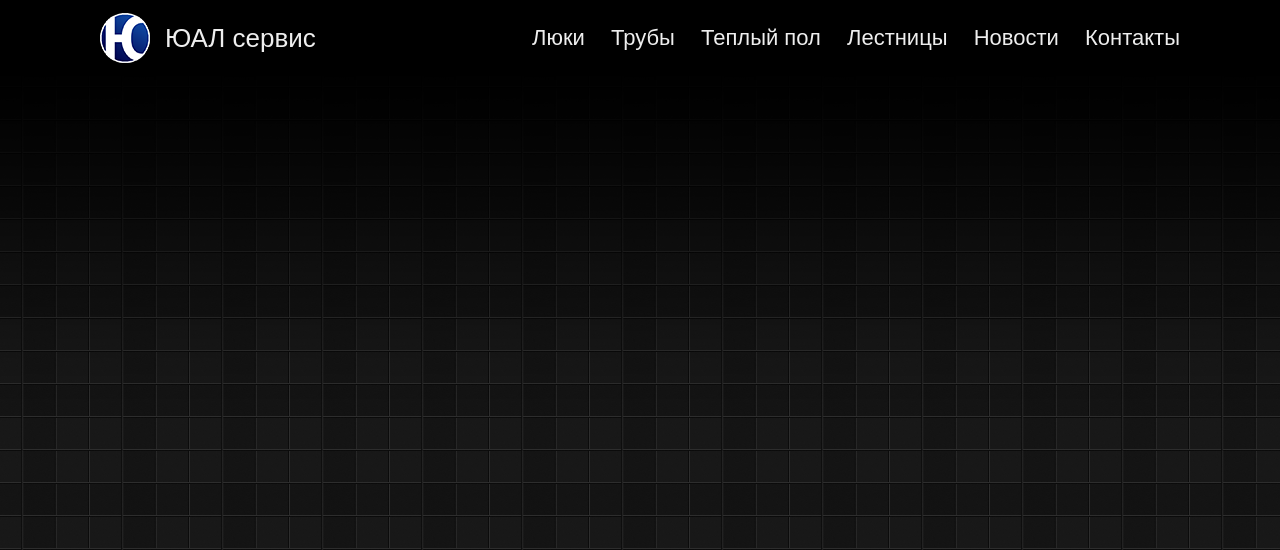
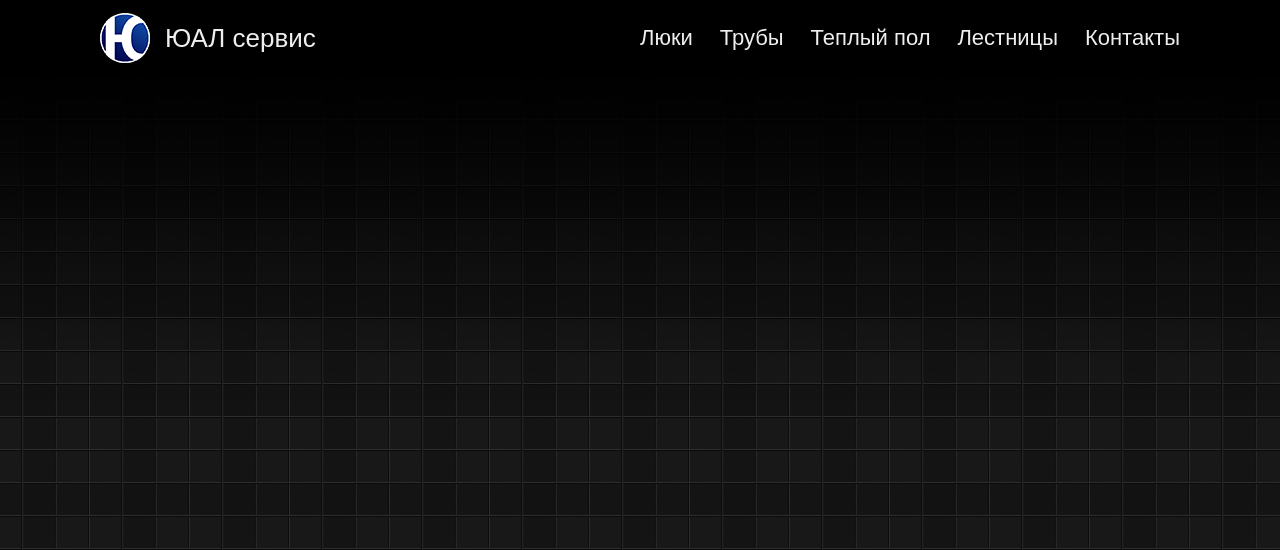
Before and after one commit to yualservice/yualservice.github.io, a Jekyll site: the page built from index.html, in a window 1280 px wide. Shown: the top 550 px of the page. Built offline with Jekyll 4.4.1, drawn with Linux system fonts in a browser that asks for light colours; grey boxes are pictures that could not be loaded.

Commit message:
delete news from nav

```diff
--- a/_includes/header.html
+++ b/_includes/header.html
@@ -18,9 +18,6 @@
 	      <a class="page-link" href="#fakro">Лестницы</a>
 	    </li>
 		<li>
-	      <a class="page-link" href="#news">Новости</a>
-	    </li>
-		<li>
 	      <a class="page-link" href="#contact">Контакты</a>
 	    </li>
 	  </ul>
--- a/_sass/_layout.scss
+++ b/_sass/_layout.scss
@@ -31,7 +31,7 @@
 .site-nav {
     float: right;
     line-height: 56px;
-	width: 60%;
+	width: 50%;
 
     .menu-icon {
         display: none;
```
